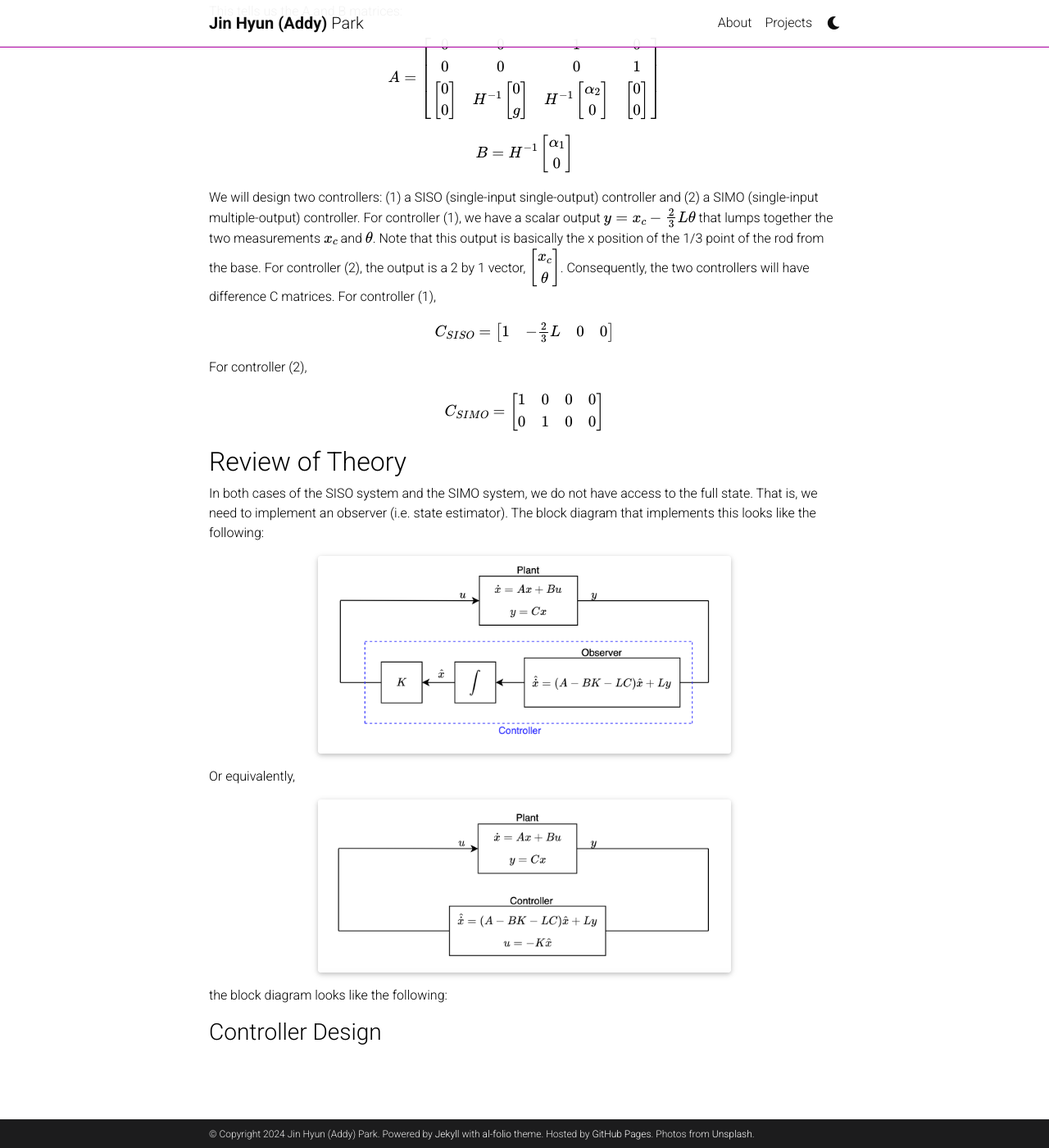
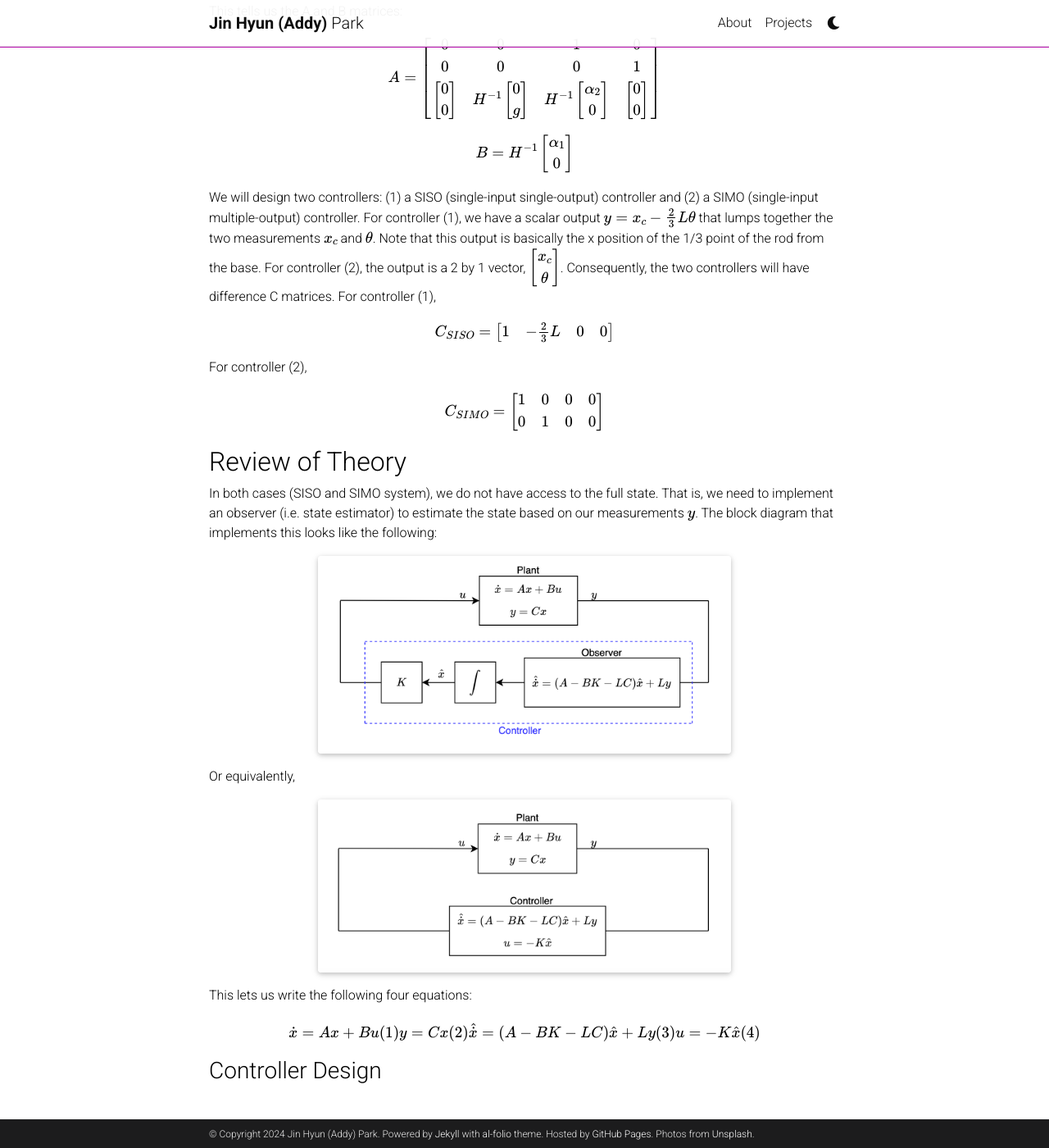
Before and after one commit to jinhyunpark2459/jinhyunpark2459.github.io, a Jekyll site: the page built from _projects/inverted_pendulum_2.md, in a window 1280 px wide and 1400 px high, scrolled down 894 px. Shown: the whole window at 82% size. Built offline with Jekyll 4.4.1, drawn with Linux system fonts in a browser that asks for light colours; full-size pictures stand in for the smaller copies a plugin makes; comment, search, counter and statistics services are not loaded; a style sheet for code colours, icons or effects is not loaded.

Commit message:
Update inverted_pendulum_2.md

```diff
--- a/_projects/inverted_pendulum_2.md
+++ b/_projects/inverted_pendulum_2.md
@@ -103,7 +103,7 @@ $$
 
 ## Review of Theory
 
-In both cases of the SISO system and the SIMO system, we do not have access to the full state. That is, we need to implement an observer (i.e. state estimator). The block diagram that implements this looks like the following:
+In both cases (SISO and SIMO system), we do not have access to the full state. That is, we need to implement an observer (i.e. state estimator) to estimate the state based on our measurements $$y$$. The block diagram that implements this looks like the following:
 
 <div class="row justify-content-sm-center">
     <div class="col-sm-8 mt-3 mt-md-0">
@@ -119,7 +119,14 @@ Or equivalently,
     </div>
 </div>
 
-the block diagram looks like the following:
+This lets us write the following four equations:
+
+$$
+\dot{x}=Ax+Bu (1)
+y=Cx (2)
+\hat{\dot{x}}=(A-BK-LC)\hat{x}+Ly (3)
+u=-K\hat{x} (4)
+$$
 
 
 ### Controller Design
```
